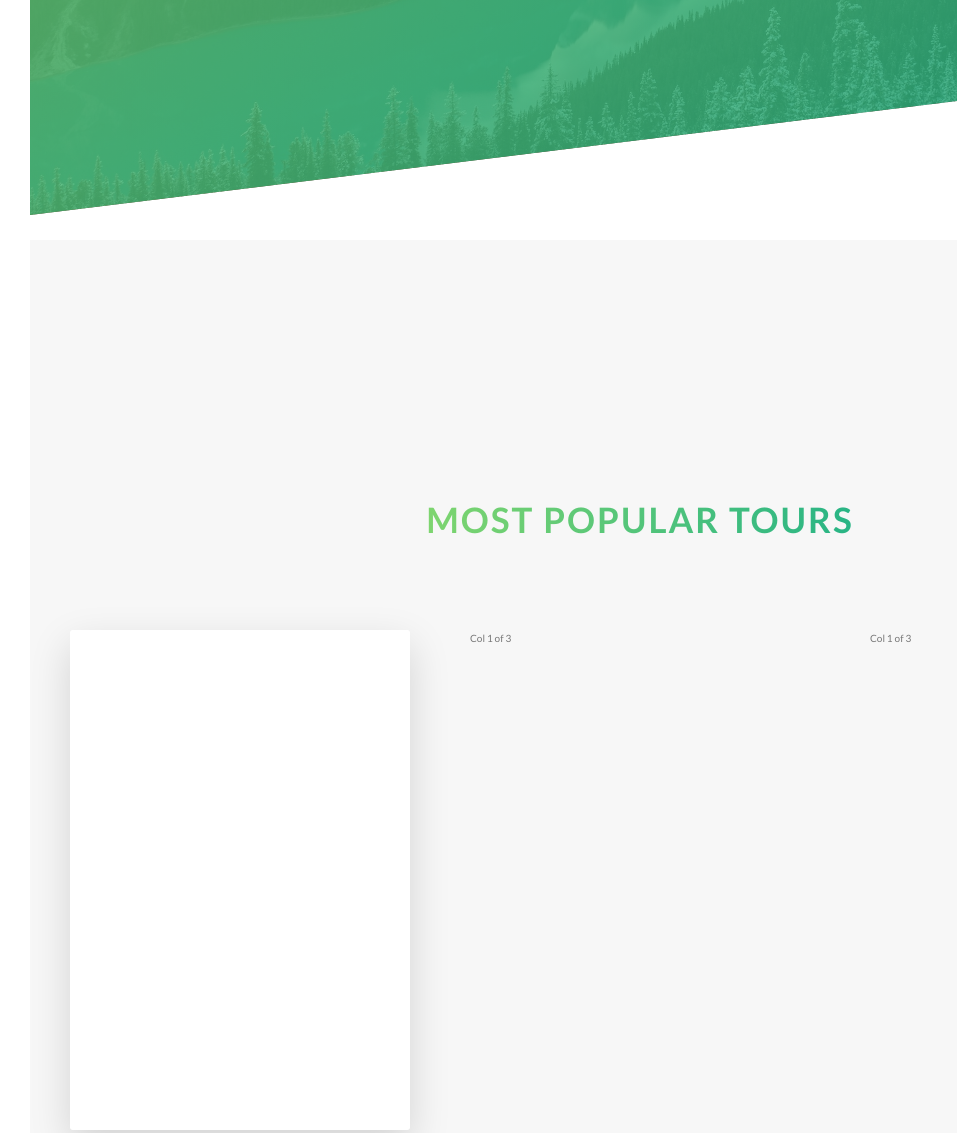
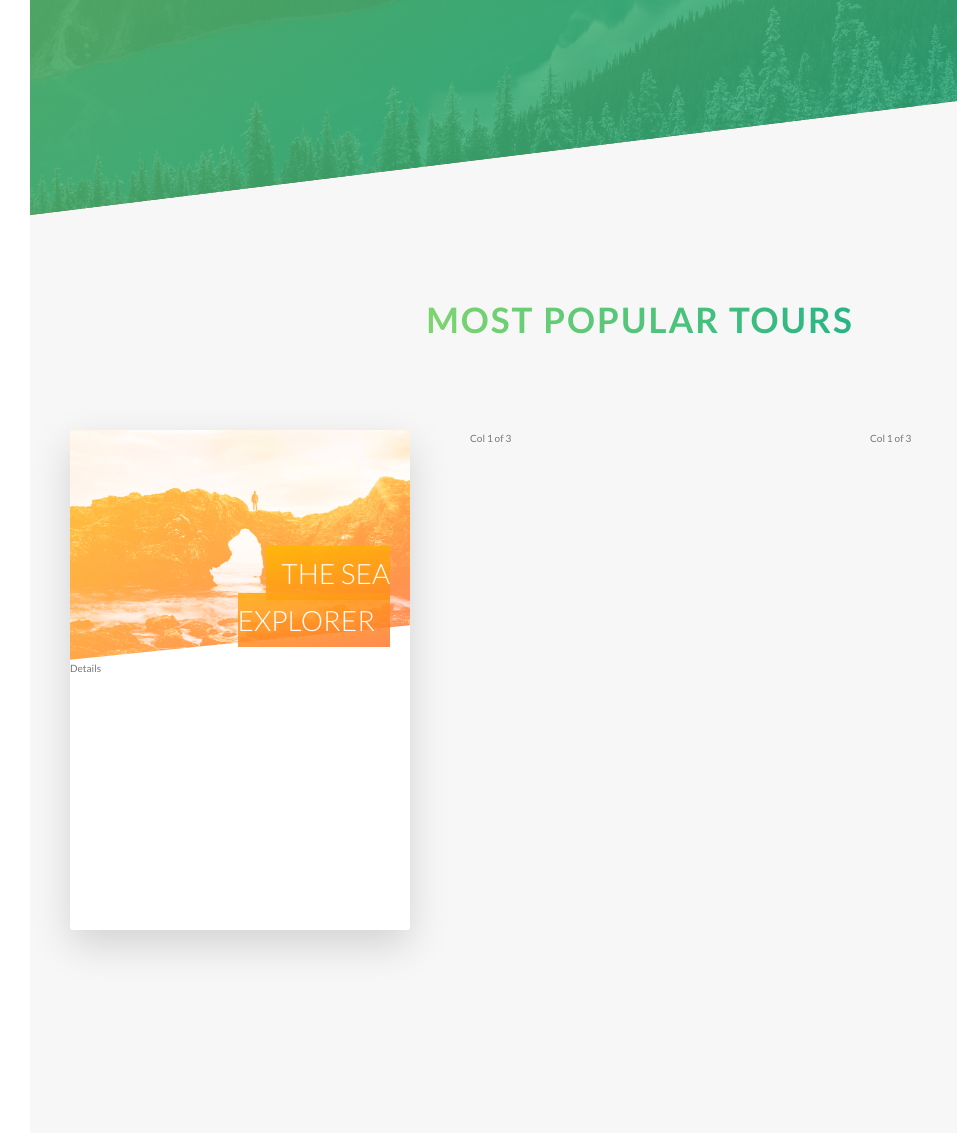
Before and after one commit to bsmith20681/udemy_naturs, a website: page index.html in a window 1280 px wide. Shown: the part 2055-3188 px from the top of the page, without its empty margins (0-957 px from the left). Drawn offline with Linux system fonts and the light colour scheme.

Commit message:
updated card

```diff
--- a/index.html
+++ b/index.html
@@ -112,7 +112,15 @@
         <div class="col-1-of-3">
           <div class="card">
             <div class="card__side card__side--front">
-              text
+              <div class="card__picture card__picture--1">
+                &nbsp;
+              </div>
+              <h4 class="card__heading">
+                <span class="card__heading-span card__heading-span--1">The Sea Explorer</span>
+              </h4>
+              <div class="card__details">
+                Details
+              </div>
             </div>
             <div class="card__side card__side--back card__side--back-1">
               text
--- a/sass/components/_card.scss
+++ b/sass/components/_card.scss
@@ -3,10 +3,8 @@
   -moz-perspective: 150rem;
   position: relative;
   height: 50rem;
-
+//FUNCTIONALITY
   &__side {
-    color: #fff;
-    font-size: 2rem;
     height:50rem;
     transition: all .8s ease;
     position: absolute;
@@ -15,6 +13,7 @@
     width: 100%;
     backface-visibility: hidden;
     border-radius: 3px;
+    overflow: hidden;
     box-shadow: 0 1.5rem 4rem rgba($color-black, .15);
 
     &--front {
@@ -33,11 +32,52 @@
 
 
   &:hover &__side--front {
-    transform: rotateY(180deg);
+    transform: rotateY(-180deg);
   }
 
   &:hover &__side--back {
     transform: rotateY(0);
   }
 
+//FRONT SIDE STYLING
+  &__picture {
+    background-size: cover;
+    height: 23rem;
+    background-blend-mode: screen;
+    -webkit-clip-path: polygon(0 0, 100% 0, 100% 85%, 0 100%);
+    clip-path: polygon(0 0, 100% 0, 100% 85%, 0 100%);
+
+    &--1 {
+      background-image: linear-gradient(to right bottom, $color-secondary-light, $color-secondary-dark), url(../img/nat-5.jpg);
+    }
+
+    &--2 {
+      background-image: url(../img/nat-5.img);
+    }
+
+    &--3 {
+      background-image: url(../img/nat-5.img);
+    }
+  }
+
+  &__heading {
+    font-size: 2.8rem;
+    font-weight: 300;
+    text-align: right;
+    color: $color-white;
+    text-transform: uppercase;
+    position:absolute;
+    top: 12rem;
+    right: 2rem;
+    width:75%;
+  }
+
+  &__heading-span {
+    padding: 1rem 1.5rem;
+    &--1 {
+      background-image: linear-gradient(to right bottom,
+      rgba($color-secondary-light, .85),
+      rgba($color-secondary-dark, .85));
+    }
+  }
 }
--- a/sass/layout/_header.scss
+++ b/sass/layout/_header.scss
@@ -8,7 +8,7 @@
   background-size: cover;
   background-position: top;
   position: relative;
-
+  -webkit-clip-path: polygon(0 0, 100% 0, 100% 75vh, 0 100%);
   clip-path: polygon(0 0, 100% 0, 100% 75vh, 0 100%);
 
   &__logo-box {
--- a/sass/pages/_home.scss
+++ b/sass/pages/_home.scss
@@ -24,5 +24,5 @@
 .section-tours {
   background-color: #f7f7f7;
   padding: 25rem 0 50rem 0;
-  margin-top: 10rem;
+  margin-top: -10rem;
 }
```
Also changed, not shown: css/styles.css.
